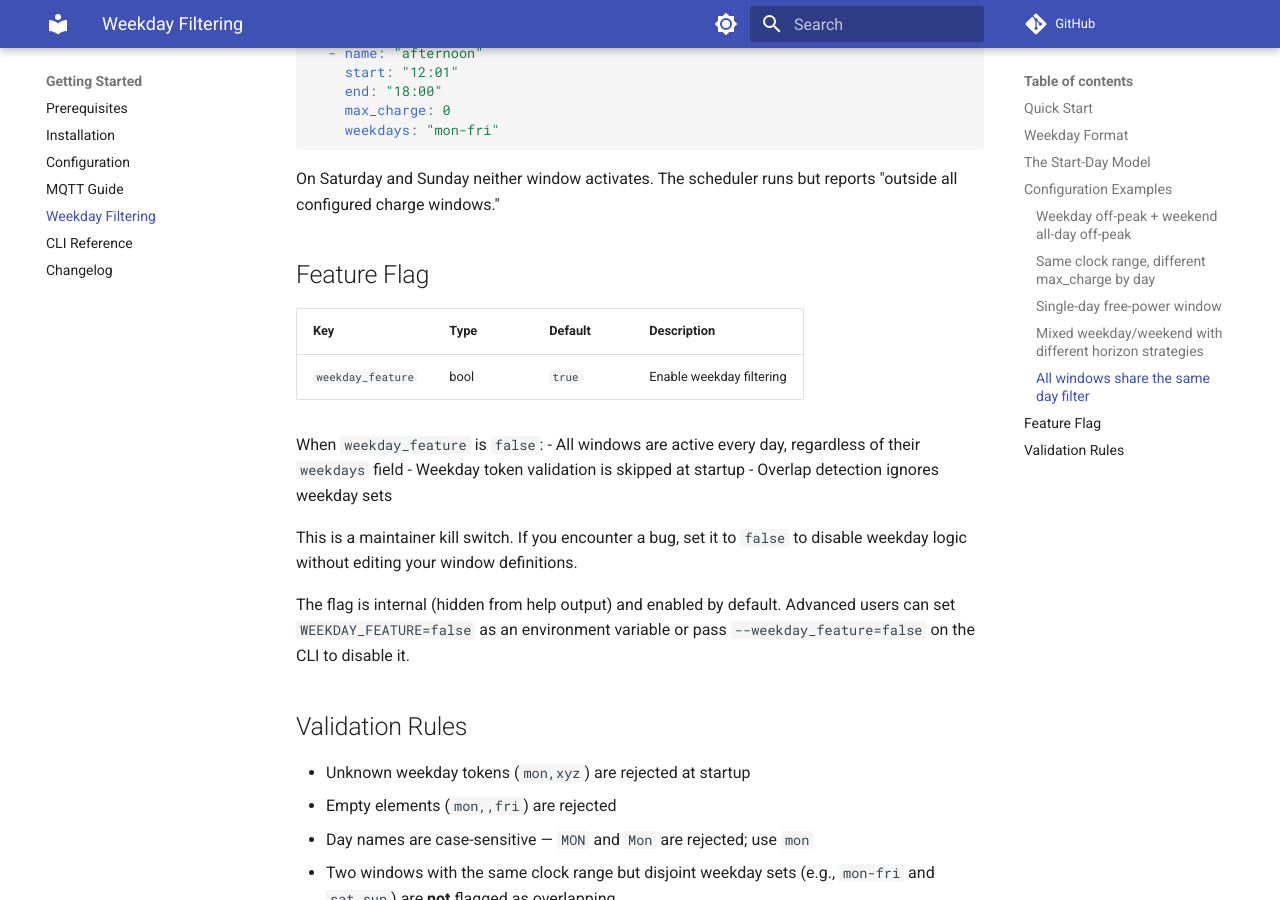
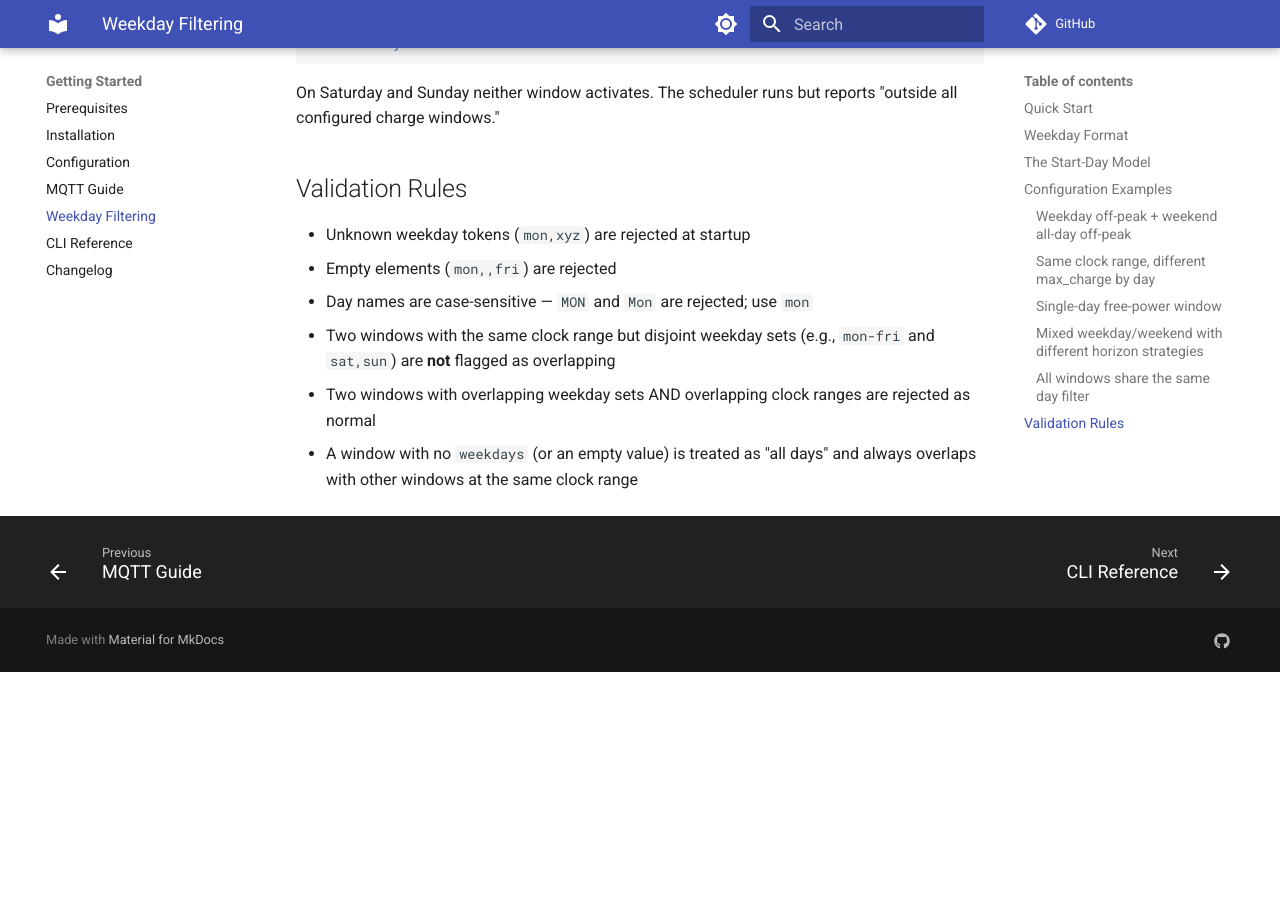
Before and after one commit to atbore-phx/sbam, an MkDocs documentation site: the page built from docs/site/weekdays.md, in a window 1280 px wide and 900 px high, scrolled down 3579 px. Built offline with MkDocs 1.6.1 and Material for MkDocs 9.7.7, drawn with Linux system fonts in a browser that asks for light colours; comment, search, counter and statistics services are not loaded; after the commit the page ends 4251 px from its top, so only the background shows below that; some of the changed text lies outside the part shown.

Commit message:
docs: strip all weekday_feature references from user-facing docs
Flag remains in Go code as a hidden internal option. All references
removed from weekdays.md, CLI reference, config reference, and changelog.

Co-Authored-By: atbore-phx-coding <290292688+atbore-phx-coding@users.noreply.github.com>
Co-Authored-By: Claude Code <noreply@anthropic.com>

````diff
--- a/docs/site/weekdays.md
+++ b/docs/site/weekdays.md
@@ -3,10 +3,6 @@
 Weekday filtering lets you assign each charge window to specific days of the
 week. This is useful when your electricity rates vary between weekdays and
 weekends, or when you have a special-rate day.
-
-The feature is enabled by default via the `weekday_feature` flag. Set it to
-`false` to disable all weekday logic without removing the `weekdays` fields
-from your config.
 
 ## Quick Start
 
@@ -14,7 +10,6 @@ Add `weekdays` to any window in your `windows:` list:
 
 ```yaml
 scheduler_mode: windows
-weekday_feature: true
 windows:
   - name: "weekday-offpeak"
     start: "21:00"
@@ -171,24 +166,6 @@ windows:
 On Saturday and Sunday neither window activates. The scheduler runs but
 reports "outside all configured charge windows."
 
-## Feature Flag
-
-| Key | Type | Default | Description |
-|---|---|---|---|
-| `weekday_feature` | bool | `true` | Enable weekday filtering |
-
-When `weekday_feature` is `false`:
-- All windows are active every day, regardless of their `weekdays` field
-- Weekday token validation is skipped at startup
-- Overlap detection ignores weekday sets
-
-This is a maintainer kill switch. If you encounter a bug, set it to `false`
-to disable weekday logic without editing your window definitions.
-
-The flag is internal (hidden from help output) and enabled by default.
-Advanced users can set `WEEKDAY_FEATURE=false` as an environment variable
-or pass `--weekday_feature=false` on the CLI to disable it.
-
 ## Validation Rules
 
 - Unknown weekday tokens (`mon,xyz`) are rejected at startup
````
Also changed, not shown: home-assistant/addons/sbam/CHANGELOG.md (+0 -3 lines).
